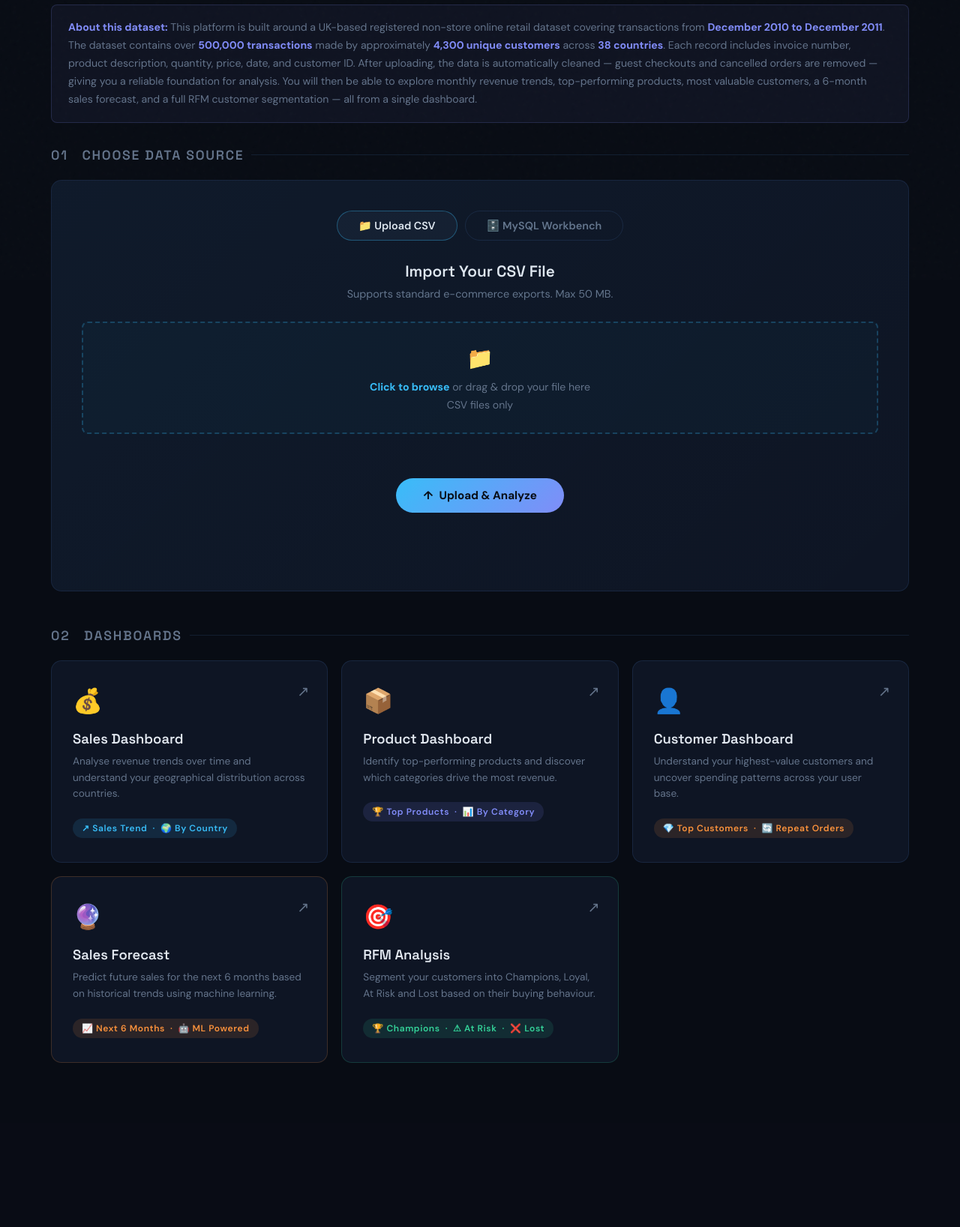
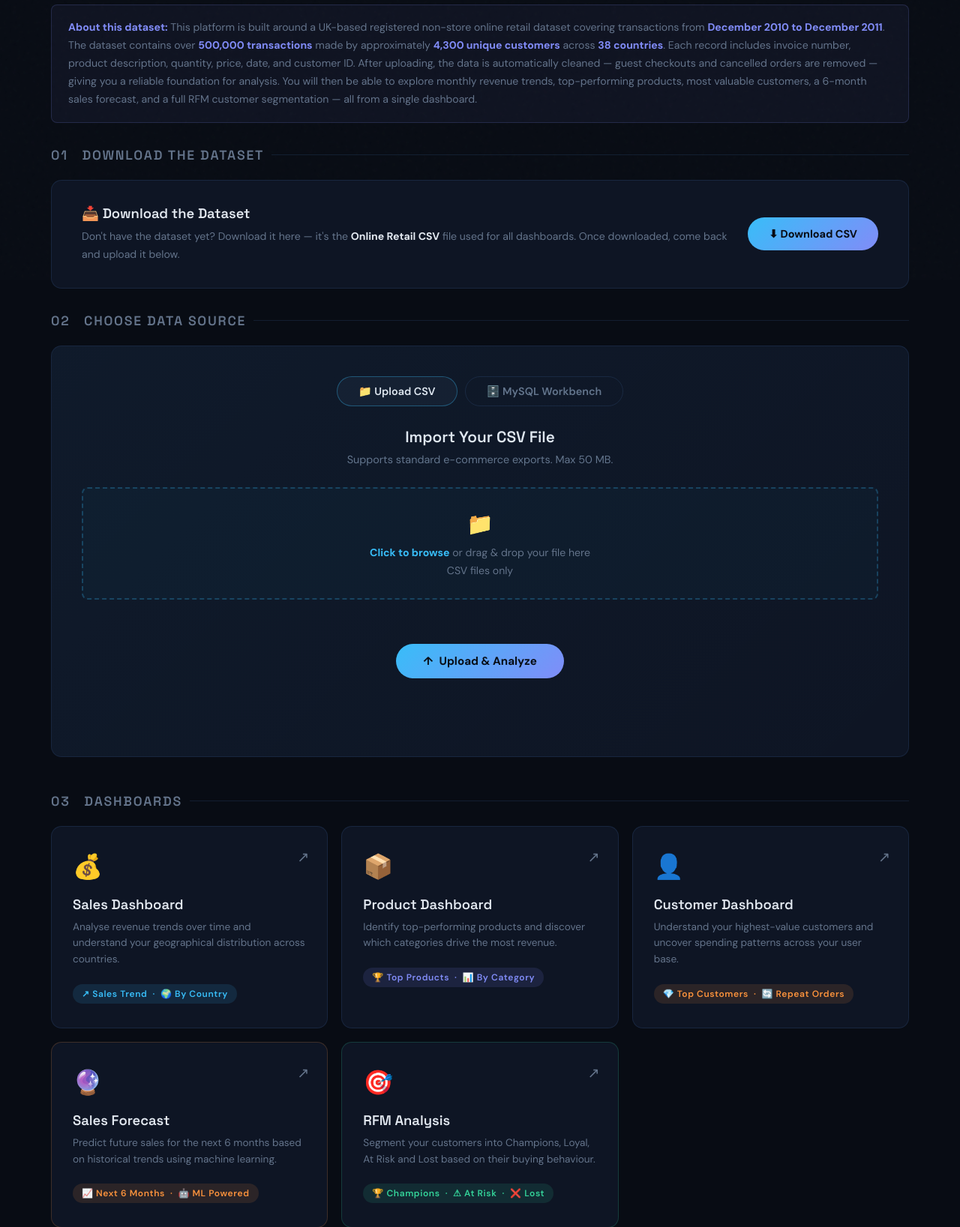
Before and after one commit to marsh59/ecommerce-analyzer, a Flask app: page / in a window 1280 px wide. Shown: the part 427-2064 px from the top of the page at 75% size. Before the commit the page ends 1845 px from the top, so only its background shows below. Run offline with Flask 3, Linux system fonts and the light colour scheme.

Commit message:
add dataset download feature

```diff
--- a/app.py
+++ b/app.py
@@ -1,4 +1,4 @@
-from flask import Flask, render_template, request, jsonify
+from flask import Flask, render_template, request, jsonify, send_from_directory
 import pandas as pd
 import os
 from statsmodels.tsa.holtwinters import ExponentialSmoothing
@@ -56,6 +56,15 @@ def clean_df(raw_df):
 @app.route('/')
 def home():
     return render_template('index.html')
+
+
+@app.route('/download-dataset')
+def download_dataset():
+    return send_from_directory(
+        directory=os.path.join(app.root_path),
+        path='online_retail.csv',
+        as_attachment=True
+    )
 
 
 #  Upload CSV
--- a/templates/index.html
+++ b/templates/index.html
@@ -103,8 +103,40 @@
     </p>
   </div>
 
+  <!-- DOWNLOAD DATASET SECTION -->
+  <p class="section-title">01 &nbsp; Download the Dataset</p>
+
+  <div style="background:var(--surface);border:1px solid var(--border);border-radius:var(--radius);
+              padding:32px 40px;margin-bottom:32px;display:flex;align-items:center;
+              justify-content:space-between;gap:24px;">
+
+    <div>
+      <h2 style="font-family:var(--font-head);font-size:1.15rem;font-weight:600;margin-bottom:8px;">
+        📥 Download the Dataset
+      </h2>
+      <p style="color:var(--muted);font-size:.88rem;line-height:1.7;margin:0;">
+        Don't have the dataset yet? Download it here — it's the <strong style="color:var(--text);">Online Retail CSV</strong> file
+        used for all dashboards. Once downloaded, come back and upload it below.
+      </p>
+    </div>
+
+    <a href="/download-dataset"
+       style="flex-shrink:0;padding:13px 28px;
+              background:linear-gradient(135deg,var(--accent),var(--accent2));
+              border-radius:30px;color:#080c14;font-family:var(--font-body);
+              font-weight:700;font-size:.9rem;text-decoration:none;
+              display:inline-flex;align-items:center;gap:8px;
+              transition:all .25s;white-space:nowrap;"
+       onmouseover="this.style.transform='translateY(-2px)';this.style.boxShadow='0 8px 30px rgba(56,189,248,.35)'"
+       onmouseout="this.style.transform='translateY(0)';this.style.boxShadow='none'">
+      ⬇ Download CSV
+    </a>
+
+  </div>
+
+
   <!-- DATA SOURCE SECTION -->
-  <p class="section-title">01 &nbsp; Choose Data Source</p>
+  <p class="section-title">02 &nbsp; Choose Data Source</p>
 
   <div class="upload-card">
 
@@ -177,7 +209,7 @@
   </div>
 
   <!-- DASHBOARDS -->
-  <p class="section-title">02 &nbsp; Dashboards</p>
+  <p class="section-title">03 &nbsp; Dashboards</p>
 
   <div class="dash-grid">
 
```
